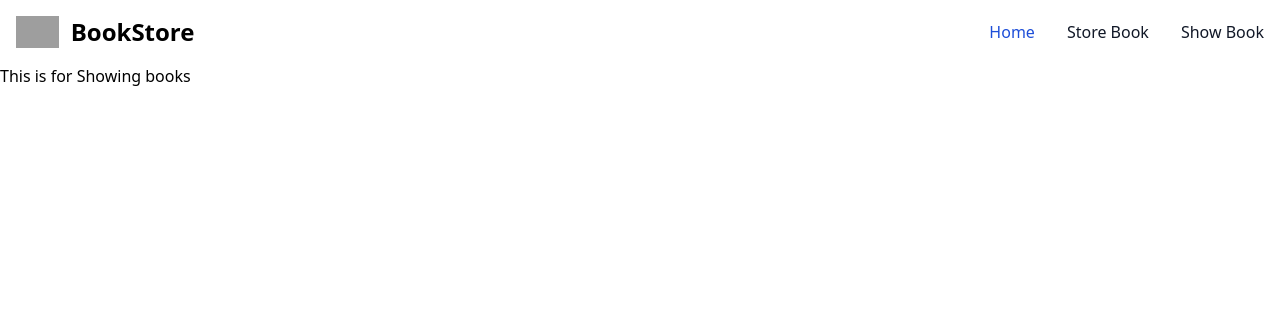
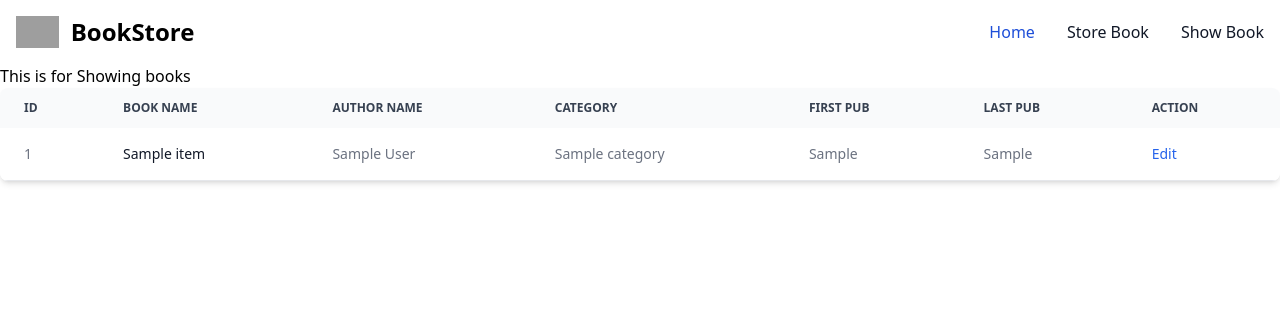
Before and after one commit to BbillahrariBBr/practiceDjango, a Django app: template book_store/book/templates/show_book.html in a window 1280 px wide. Shown: the top 324 px of the page. Run offline with Django 4.2, Linux system fonts and the light colour scheme; the template is opened without the code that fills it: most values are stand-ins (such as "Sample title", 1, 10 or a date in 2020); some libraries are stand-ins or nearby versions; grey boxes are pictures that could not be loaded.

Commit message:
8.4 Showing all book data to frontend

```diff
--- a/book_store/book/templates/show_book.html
+++ b/book_store/book/templates/show_book.html
@@ -2,4 +2,61 @@
 
 {% block content %}
 <h1>This is for Showing books</h1>
+
+<div class="relative overflow-x-auto shadow-md sm:rounded-lg">
+    <table class="w-full text-sm text-left text-gray-500 dark:text-gray-400">
+        <thead class="text-xs text-gray-700 uppercase bg-gray-50 dark:bg-gray-700 dark:text-gray-400">
+            <tr>
+                <th scope="col" class="px-6 py-3">
+                    ID
+                </th>
+                <th scope="col" class="px-6 py-3">
+                    Book Name
+                </th>
+                <th scope="col" class="px-6 py-3">
+                    Author Name
+                </th>
+                <th scope="col" class="px-6 py-3">
+                    category
+                </th>
+                <th scope="col" class="px-6 py-3">
+                    First Pub
+                </th>
+                <th scope="col" class="px-6 py-3">
+                    Last Pub
+                </th>
+                <th scope="col" class="px-6 py-3">
+                    Action
+                </th>
+            </tr>
+        </thead>
+        <tbody>
+           {% for  item in data %}
+           <tr class="bg-white border-b dark:bg-gray-900 dark:border-gray-700">
+            <td class="px-6 py-4" >
+                {{item.id}}
+            </td>
+            <th  scope="row" class="px-6 py-4 font-medium text-gray-900 whitespace-nowrap dark:text-white">
+                {{item.book_name}}
+            </th>
+            <td class="px-6 py-4">
+                {{item.author}}
+            </td>
+            <td class="px-6 py-4">
+                {{item.category}}
+            </td>
+            <td class="px-6 py-4">
+                {{item.first_pub}}
+            </td>
+            <td class="px-6 py-4">
+                {{item.last_pub}}
+            </td>
+            <td class="px-6 py-4">
+                <a href="#" class="font-medium text-blue-600 dark:text-blue-500 hover:underline">Edit</a>
+            </td>
+        </tr>
+           {% endfor %}
+        </tbody>
+    </table>
+</div>
 {% endblock content %}
```
Also changed, not shown: book_store/db.sqlite3.
